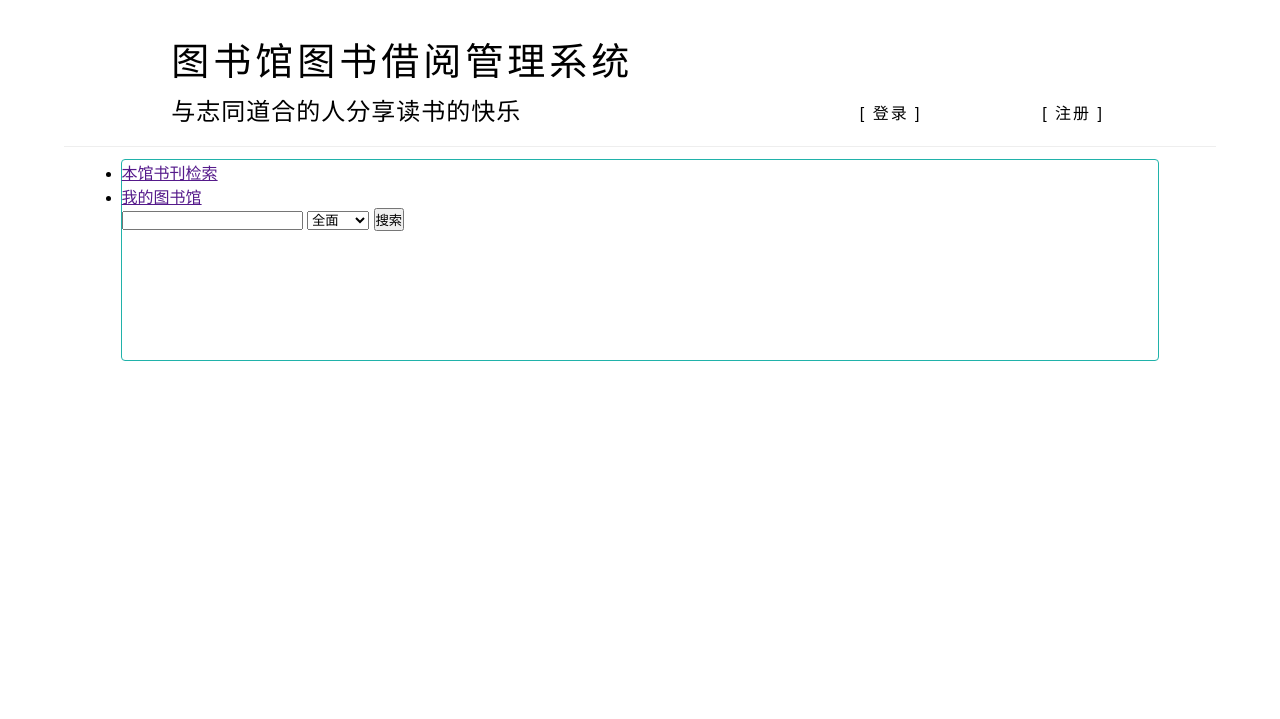
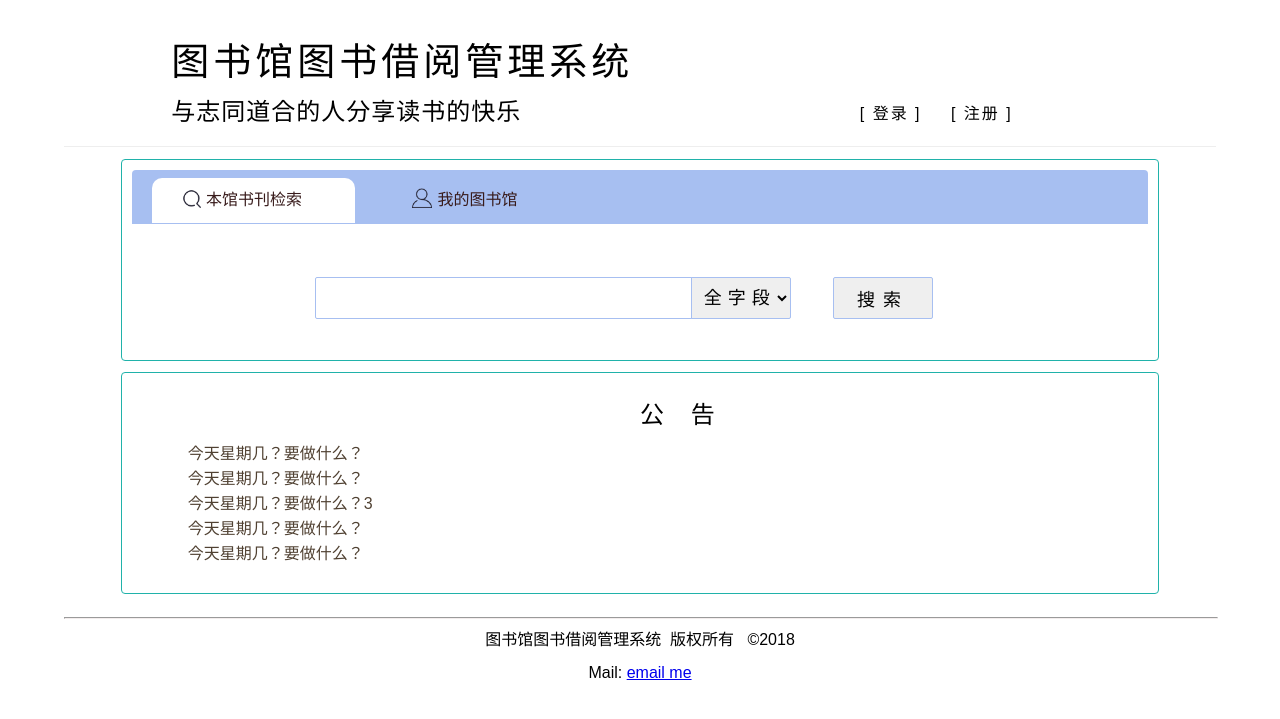
Before and after one commit to Ilcyb/LibraryManageSystem, a Flask app: page / in a window 1280 px wide. Shown: the top 719 px of the page. Run offline with Flask 2, Linux system fonts and the light colour scheme; parts of the project's set-up code (start-up, migrations or seed data) failed here and were passed over.

Commit message:
主页界面完成

```diff
--- a/app/static/css/index.css
+++ b/app/static/css/index.css
@@ -1,30 +1,36 @@
-*{
+* {
     margin: 0;
     padding: 0;
 }
-body{
+
+body {
     background: #fff;
-    font-family:arial,verdana,sans-serif, '新宋体';
+    font-family: arial, verdana, sans-serif, '新宋体';
     width: 90%;
     margin: 0 auto;
 }
+
 /* ....header.... */
-.logo{
+
+.logo {
     width: 100%;
     height: 146px;
     border-bottom: 1px solid #eee;
 }
-.header{
+
+.header {
     width: 90%;
     height: 146px;
     margin: 0 auto;
     /*background: #f9f9f9;*/
 }
-.header .left{
+
+.header .left {
     width: 60%;
     height: 146px;
 }
-.header .left h2{
+
+.header .left h2 {
     font-size: 38px;
     font-weight: normal;
     letter-spacing: 4px;
@@ -32,21 +38,24 @@ body{
     padding-top: 5%;
     cursor: pointer;
 }
-.header .left p{
+
+.header .left p {
     font-size: 24px;
     letter-spacing: 1px;
     margin-left: 8%;
     padding-top: 1%;
     cursor: pointer;
 }
-.header .right{
+
+.header .right {
     width: 40%;
     height: 146px;
     margin: 0 auto;
     margin-right: 0px;
     margin-top: -13.2%;
 }
-.header .right a{
+
+.header .right a {
     display: inline-block;
     color: #000;
     letter-spacing: 2px;
@@ -55,19 +64,226 @@ body{
     padding-top: 22%;
     text-decoration: none;
 }
+
+.header .right a:nth-of-type(2) {
+    margin-left: 6%;
+}
+
 /*...content...*/
-.content{
+
+.content {
     width: 90%;
     height: 200px;
     border: 1px solid lightseagreen;
     border-radius: 4px;
     margin: 1% auto;
 }
-.caption{width: 300px;height: 100px;margin: 56px auto;}
-.text-center{text-align: center;}
-h1.text-center{font-weight: normal;font-size: 48px;}
-p.text-center{font-weight: normal;font-size: 21px;margin-top: 10px;}
+
+.content .nav {
+    width: 100%;
+    height: 54px;
+}
+
+.content .nav ul {
+    width: 98%;
+    height: 54px;
+    background: rgb(167, 191, 241);
+    border-top-left-radius: 4px;
+    border-top-right-radius: 4px;
+    margin: 1% auto;
+}
+
+.content .nav ul li {
+    list-style: none;
+    width: 20%;
+    height: 45px;
+    float: left;
+    border-top-left-radius: 10px;
+    border-top-right-radius: 10px;
+    margin-top: 0.8%;
+    margin-left: 2%;
+    background: rgb(167, 191, 241);
+}
+
+.content .nav ul .active {
+    width: 20%;
+    height: 45px;
+    background: #fff url("/static/images/icons/search_icon.png") no-repeat 16% 45%;
+    background-size: 20px 20px;
+}
+
+.content .nav ul li:nth-of-type(2) {
+    background: url("/static/images/icons/user_icon.png") no-repeat 20% 40%;
+    background-size: 20px 20px;
+}
+
+.content .nav ul li a {
+    text-decoration: none;
+    font-size: 16px;
+    text-align: center;
+    display: block;
+    line-height: 44px;
+    border-top-left-radius: 10px;
+    border-top-right-radius: 10px;
+    color: rgb(56, 27, 27);
+}
+
+.content .nav ul li:nth-of-type(1) a:hover {
+    color: #fff;
+    background: rgb(192, 109, 109) url("/static/images/icons/search_icon.png") no-repeat 16% 45%;
+    background-size: 20px 20px;
+}
+
+.content .nav ul li:nth-of-type(2) a:hover {
+    color: #fff;
+    background: rgb(192, 109, 109) url("/static/images/icons/user_icon.png") no-repeat 20% 40%;
+    background-size: 20px 20px;
+}
+
+.content .pane {
+    width: 98%;
+    height: 100px;
+    margin: 2% auto;
+    position: relative;
+}
+
+.content .pane form #inp {
+    width: 400px;
+    height: 40px;
+    outline: none;
+    text-decoration: none;
+    border: 1px solid rgb(167, 191, 241);
+    cursor: pointer;
+    border-top-left-radius: 2px;
+    border-bottom-left-radius: 2px;
+    position: absolute;
+    top: 32%;
+    left: 18%;
+    font-size: 18px;
+    letter-spacing: 4px;
+    text-indent: 8px;
+}
+
+.content .pane form #sel {
+    width: 100px;
+    height: 42px;
+    outline: none;
+    text-decoration: none;
+    border: 1px solid rgb(167, 191, 241);
+    cursor: pointer;
+    border-top-right-radius: 2px;
+    border-bottom-right-radius: 2px;
+    position: absolute;
+    top: 32%;
+    left: 55%;
+    font-size: 18px;
+    letter-spacing: 6px;
+    text-align: center;
+    text-indent: 8px;
+}
+
+.content .pane form #search {
+    width: 100px;
+    height: 42px;
+    outline: none;
+    text-decoration: none;
+    border: 1px solid rgb(167, 191, 241);
+    cursor: pointer;
+    border-radius: 2px;
+    position: absolute;
+    top: 32%;
+    left: 69%;
+    font-size: 18px;
+    letter-spacing: 8px;
+    text-align: center;
+}
+
+/* notice */
+
+.notice {
+    width: 90%;
+    height: 220px;
+    border: 1px solid lightseagreen;
+    border-radius: 4px;
+    margin: 1% auto;
+    position: relative;
+}
+
+.notice .notice_list h4 {
+    font-size: 24px;
+    position: absolute;
+    top: 10%;
+    left: 50%;
+    font-weight: normal;
+    letter-spacing: 6%;
+}
+
+.notice .notice_list ul {
+    width: 98%;
+    height: 54px;
+    /* background: rgb(167, 191, 241); */
+    border-top-left-radius: 4px;
+    border-top-right-radius: 4px;
+    margin: 6.5% auto;
+}
+
+.notice .notice_list ul li {
+    width: 89%;
+    height: 25px;
+    margin: 0 auto;
+    list-style: none;
+}
+
+.notice .notice_list ul li a {
+    text-decoration: none;
+    font-size: 16px;
+    color: rgb(80, 65, 50);
+}
+
+.notice .notice_list ul li a:hover {
+    text-decoration: underline;
+    color: rgb(68, 59, 199);
+}
+
+/* login register */
+
+.caption {
+    width: 300px;
+    height: 100px;
+    margin: 56px auto;
+}
+
+.text-center {
+    text-align: center;
+}
+
+h1.text-center {
+    font-weight: normal;
+    font-size: 48px;
+}
+
+p.text-center {
+    font-weight: normal;
+    font-size: 21px;
+    margin-top: 10px;
+}
+
 /* ...footer... */
-footer.footer{text-align: center;margin-bottom: 30px;}
-footer.footer hr{width: 80%;margin: 1% auto;border-bottom:1px solid #000;}
-footer.footer p{padding: 1%;}
+
+footer.footer {
+    text-align: center;
+    margin-bottom: 30px;
+    width: 100%;
+    height: 30px;
+    margin: 2% auto;
+}
+
+footer.footer hr {
+    width: 100%;
+    margin: 0 auto;
+    border-bottom: 1px solid rgb(243, 237, 237);
+}
+
+footer.footer p {
+    padding: 0.6%;
+}
--- a/app/templates/index.html
+++ b/app/templates/index.html
@@ -1,47 +1,92 @@
 <!DOCTYPE html>
 <html lang="en">
+
 <head>
     <meta charset="UTF-8">
-    <title>图书馆图书借阅管理系统测试</title>
+    <title>图书馆图书借阅管理系统</title>
     <link rel="stylesheet" href="{{url_for('static', filename='css/index.css')}}">
 </head>
+
 <body>
     <!--header-->
     <div class="logo">
         <div class="header">
+
             <div class="left">
                 <h2>图书馆图书借阅管理系统</h2>
                 <p>与志同道合的人分享读书的快乐</p>
             </div>
+
             <div class="right">
                 <a href="{{url_for('main.login')}}">[ 登录 ]</a>
                 <a href="{{url_for('main.register')}}">[ 注册 ]</a>
             </div>
+
         </div>
     </div>
+
     <!--content-->
     <div class="content">
         <div class="nav">
             <ul>
-                <li><a href="">本馆书刊检索</a></li>
-                <li><a href="">我的图书馆</a></li>
+                <li class="active">
+                    <a href="">本馆书刊检索</a>
+                </li>
+                <li>
+                    <a href="">我的图书馆</a>
+                </li>
             </ul>
+
             <div class="pane">
                 <form action="" method="POST" target="_blank" role="form">
-                    <input type="text">
+                    <input type="text" id="inp">
                     <select name="全面" id="sel">
-                        <option value="全面">全面</option>
+                        <option value="全面">全字段</option>
                         <option value="书名">书名</option>
                         <option value="作者">作者</option>
                         <option value="出版社">出版社</option>
                         <option value="ISBN">ISBN</option>
                         <option value="主题">主题</option>
                     </select>
-                    <button type="submit" id="ss">搜索</button>
+                    <button type="submit" id="search">搜索</button>
                 </form>
             </div>
+
         </div>
     </div>
+
+    <!-- notice -->
+    <div class="notice">
+        <div class="notice_list">
+            <h4>公&nbsp;&nbsp;&nbsp;&nbsp;告</h4>
+            <ul>
+                <li>
+                    <a href="">今天星期几？要做什么？</a>
+                </li>
+                <li>
+                    <a href="">今天星期几？要做什么？</a>
+                </li>
+                <li>
+                    <a href="">今天星期几？要做什么？3</a>
+                </li>
+                <li>
+                    <a href="">今天星期几？要做什么？</a>
+                </li>
+                <li>
+                    <a href="">今天星期几？要做什么？</a>
+                </li>
+            </ul>
+        </div>
+    </div>
+
     <!--footer-->
+    <footer class="footer">
+        <hr>
+        <p>图书馆图书借阅管理系统&nbsp;&nbsp;版权所有&nbsp;&nbsp;&nbsp;&copy;2018</p>
+        <p>Mail:
+            <a href="mailto:joe@example.com?subject=feedback" "email me">email me</a>
+        </p>
+    </footer>
 </body>
+
 </html>
```
Also changed, not shown: app/static/css/login.css (+60 -8 lines), app/static/css/register.css (+52 -7 lines), app/templates/login.html (+20 -7 lines), app/static/images/icons/search_icon.png (added), app/static/images/icons/user_icon.png (added).
